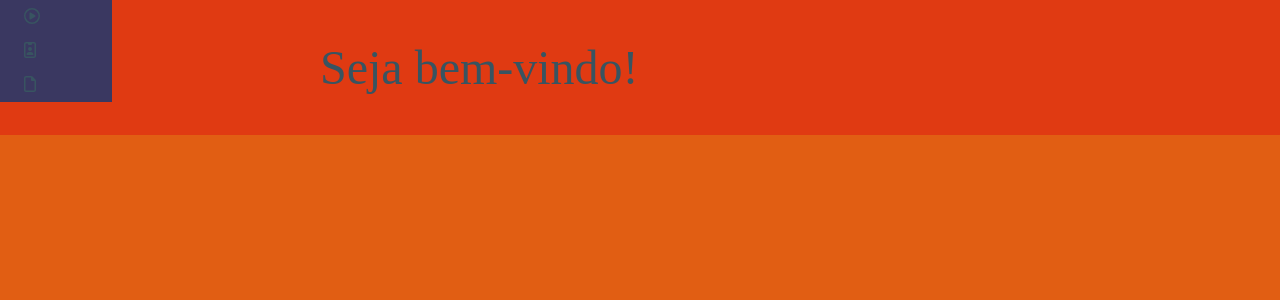
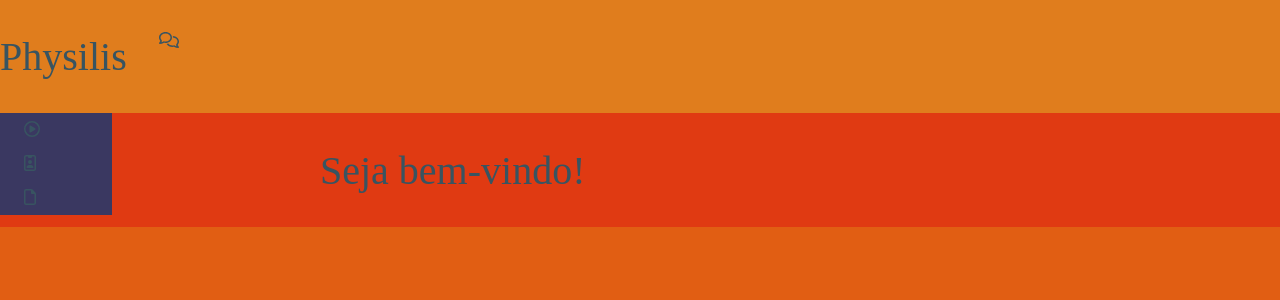
Before and after one commit to GusthavoSoares/physilis, a Next.js app: page / in a window 1280 px wide. Shown: the top 300 px of the page. Built offline with nearby package versions, Linux system fonts and the light colour scheme; a web font is replaced by a local one.

Commit message:
Adicionando o menu topo ao projeto

```diff
--- a/app/layout.tsx
+++ b/app/layout.tsx
@@ -1,13 +1,23 @@
-import { ReactNode } from "react"
+import ContainerConteudo from '../src/components/ContainerConteudo'
+import MenuLateral from '../src/components/MenuLateral'
+import MenuTopo from '../src/components/MenuTopo'
 import estilos from '../src/global/geral.module.scss'
+
 export default function RootLayout({
-    children,
+  children,
 }: {
-    children: ReactNode
+  children: React.ReactNode
 }) {
-    return (
-        <html lang="en">
-            <body className={estilos.corpo}>{children}</body>
-        </html>
-    )
+  return (
+    <html lang="en">
+      <body className={estilos.corpo}>
+        <MenuTopo/>
+        <ContainerConteudo>
+          <MenuLateral/>
+          {children}
+        </ContainerConteudo>
+
+        </body>
+    </html>
+  )
 }
--- a/app/page.tsx
+++ b/app/page.tsx
@@ -1,19 +1,11 @@
-
-import ContainerConteudo from '../src/components/ContainerConteudo'
-import MenuLateral from '../src/components/MenuLateral'
-import Menu from '../src/components/MenuLateral'
 import Titulo from '../src/components/Titulo'
 import estilos from './paginaPrincipal.module.scss'
 
 
 export default function paginaPrincipal(){
     return (
-
         <>
-        <ContainerConteudo>
-            <MenuLateral/>
             <Titulo conteudo="Seja bem-vindo!"/>
-        </ContainerConteudo>
         </>
         )
 }
--- a/src/components/MenuLateral/Menu.module.scss
+++ b/src/components/MenuLateral/Menu.module.scss
@@ -2,7 +2,7 @@
 
 
 
-.menu {
+.menuLateral {
     background: $corQuarternaria;
     display:grid;
     width:25%;
--- a/src/components/MenuLateral/index.tsx
+++ b/src/components/MenuLateral/index.tsx
@@ -5,8 +5,8 @@ import paginas from './paginas'
 
 export default function MenuLateral() {
     return(<section>
-        <nav className={estilos.menu}>
-                {paginas.map((pagina) => <Link href={pagina.referencia} key={pagina.id} className={estilos.menu_link}><Icone icone={pagina.icone} /></Link>)}
+        <nav className={estilos.menuLateral}>
+                {paginas.map((pagina) => <Link href={pagina.referencia} key={pagina.id}><Icone icone={pagina.icone} /></Link>)}
         </nav>
     </section>
     )
--- /dev/null
+++ b/src/components/MenuTopo/MenuTopo.module.scss
@@ -0,0 +1,12 @@
+@import '../../global/+variables.modules.scss';
+
+.menu_topo {
+    background-color: $corQuintenaria;
+    display:grid;
+    grid-template-columns: 25% 75%;
+}
+
+.menu_topo_container{
+    display:flex;
+    text-align: center;
+}
--- /dev/null
+++ b/src/components/MenuTopo/index.tsx
@@ -0,0 +1,15 @@
+import Icone from '../Icone'
+import Titulo from '../Titulo'
+import estilos from './MenuTopo.module.scss'
+import {faComments} from '@fortawesome/free-regular-svg-icons'
+
+export default function MenuTopo() {
+    return (
+        <header className={estilos.menu_topo}>
+            <nav className={estilos.menu_topo_container}>
+                <Titulo conteudo="Physilis" />
+                <Icone icone={faComments} />
+            </nav>
+        </header>
+    )
+}
--- a/src/global/+variables.modules.scss
+++ b/src/global/+variables.modules.scss
@@ -4,9 +4,10 @@
 //Cores
 $corPrimaria: #E15E13;
 $corSecundaria: #385461;
-$corTercearia:#E03A12;
+$corTercearia: #E03A12;
 $corQuarternaria: #3A3861;
-$corDestaque:#E09D12;
+$corQuintenaria: #E07D1D;
+$corDestaque: #E09D12;
 
 //Tipografia
 $fonteTexto: "Alfacad";
@@ -14,7 +15,10 @@ $fonteTitulo: "Kalnia";
 
 //Medidas de fontes
 $sm_fonte: 0.7rem;
-$md_fonte:1.2rem;
-$g_fonte:3rem;
+$md_fonte: 1.2rem;
+$g_fonte: 2.5rem;
 
 //Medidas de media queries
+$sm_media: 730px;
+$md_media: 1366px;
+$g_media: 1920px;
--- a/tsconfig.json
+++ b/tsconfig.json
@@ -26,7 +26,8 @@
     "next-env.d.ts",
     ".next/types/**/*.ts",
     "**/*.ts",
-    "**/*.tsx"
+    "**/*.tsx",
+    "node_modules/layout.tsx"
   ],
   "exclude": [
     "node_modules"
```
